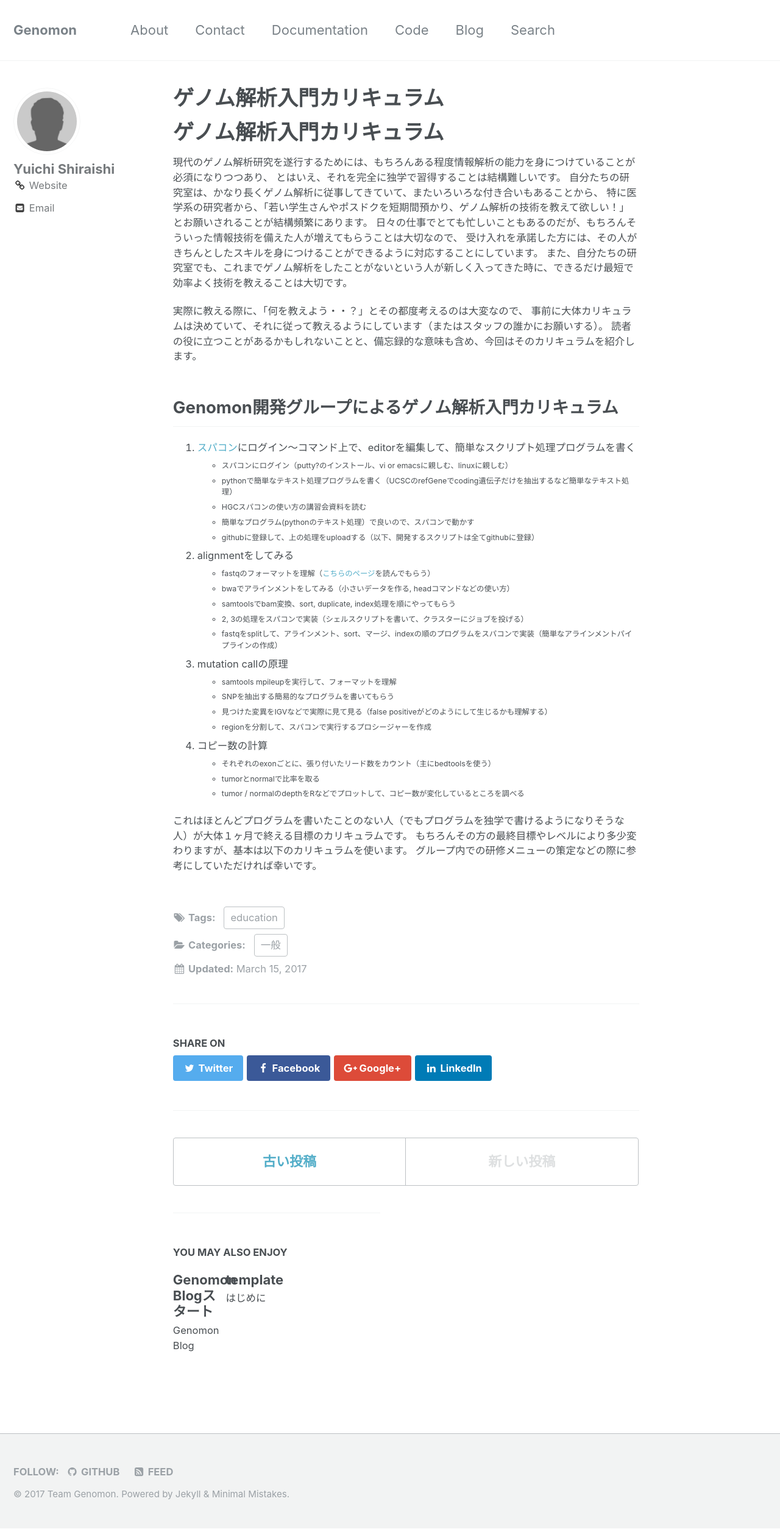
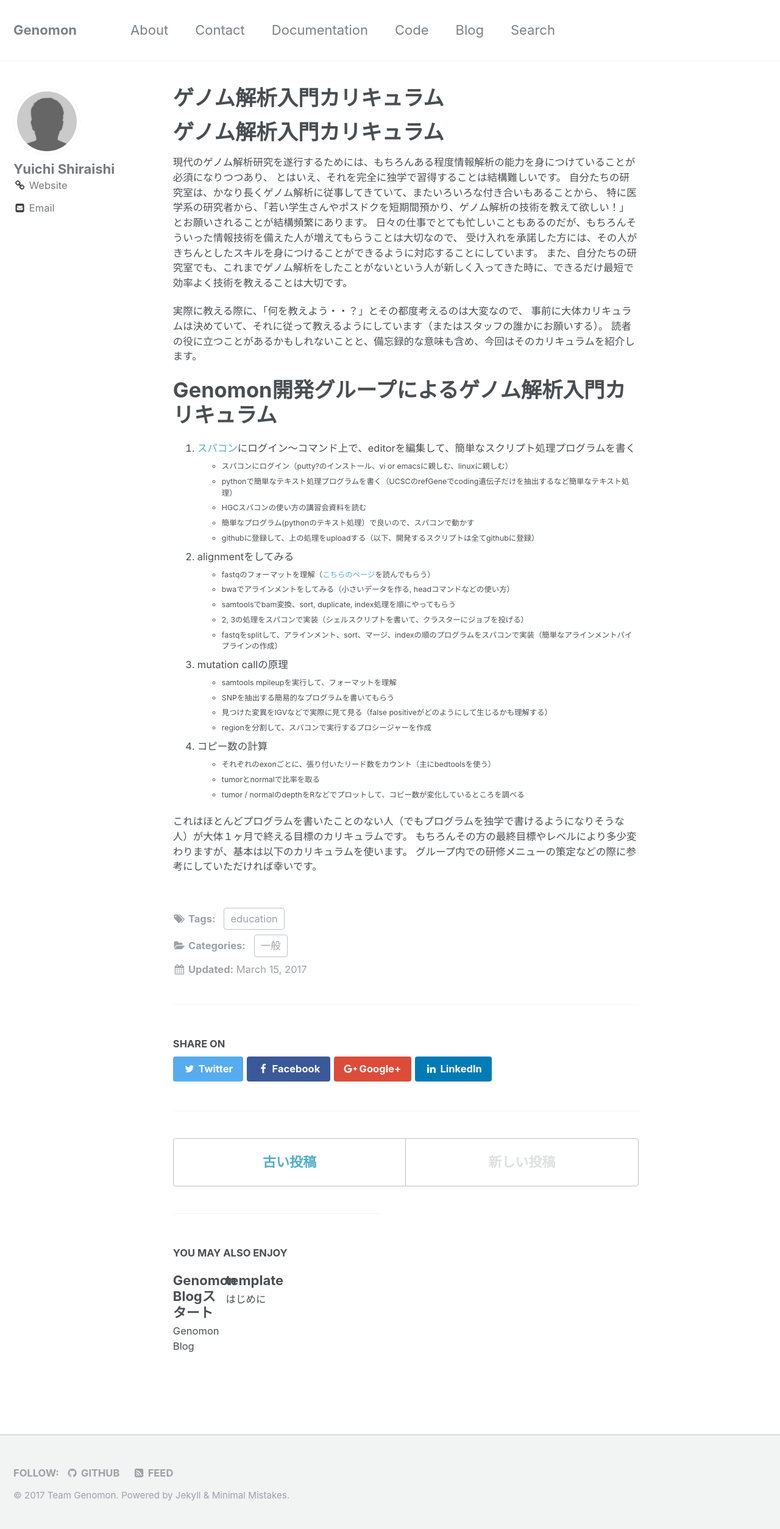
Before and after one commit to Genomon-Project/GenomonPagesR, a Jekyll site: the page built from _posts/2017-03-15-post-curriculum.md, in a window 1280 px wide. Shown: the whole page at 61% size. Built offline with Jekyll 4.4.1, drawn with Linux system fonts in a browser that asks for light colours; some web fonts are replaced.

```diff
--- a/_posts/2017-03-15-post-curriculum.md
+++ b/_posts/2017-03-15-post-curriculum.md
@@ -24,7 +24,7 @@ author: Shiraishi
 読者の役に立つことがあるかもしれないことと、備忘録的な意味も含め、今回はそのカリキュラムを紹介します。
 
 
-## Genomon開発グループによるゲノム解析入門カリキュラム
+# Genomon開発グループによるゲノム解析入門カリキュラム
 
 
 1. [スパコン](https://supcom.hgc.jp/japanese/)にログイン～コマンド上で、editorを編集して、簡単なスクリプト処理プログラムを書く
```
